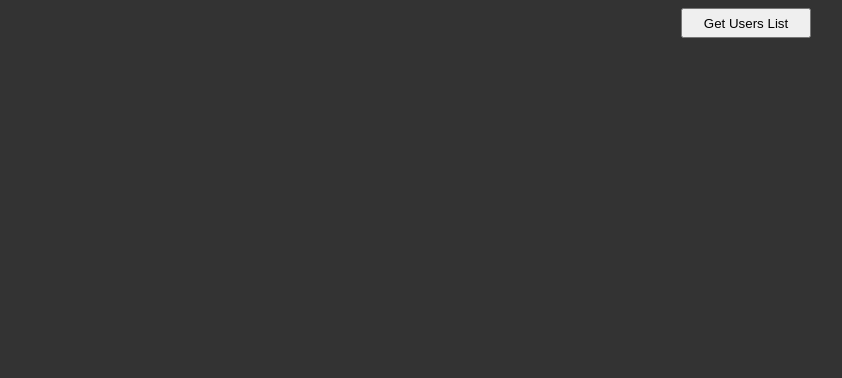
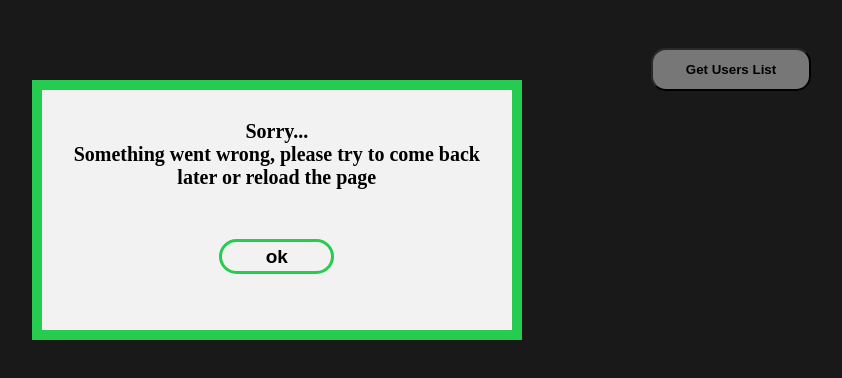
Before and after one commit to Nikolay-Halai/JS_Homework, a plain HTML site: page lesson 16/index.html in a window 1280 px wide. Both pictures are taken after a click on the button "Get Users List". Shown: the whole page, without its empty margins (429-1271 px from the left). Drawn offline with Linux system fonts and the light colour scheme; no server answers.

Commit message:
home work 16 added modal error window

```diff
--- a/lesson 16/css/main.css
+++ b/lesson 16/css/main.css
@@ -10,37 +10,51 @@ body {
   }
 
   #btn {
-     width: 130px;
-    height: 30px;
+    width: 160px;
+    height: 43px;
+    margin-top: 40px;
+    font-weight: bold;
+    border-radius: 15px;
+    cursor: pointer;
+  }
+
+  #btn:hover {
+    background-color: #26cc4f;
   }
 
   #tabs .tab {
     display: inline-block;
     position: relative;
-    margin-right: 16px;
+    margin-right: 10px;
     padding: 10px;
     text-align: center;
     font-size: 20px;
     width: 80px;
     background-color: #26cc4f;
-    color: #fff;
-    border-top-left-radius: 10px;
-    border-top-right-radius: 10px;
+    color: #f2f2f2;
+    border-top-left-radius: 15px;
+    border-top-right-radius: 15px;
     cursor: pointer;
+  }
+
+  #tabs .tab:hover {
+    background-color: #f2f2f2;
+    color: #333;
   }
 
   #tabs .content {
        display: flex;
     align-items: center;
     font-style: italic;
-    font-size: 18px;
+    font-size: 25px;
     padding: 20px;
     background-color: #f2f2f2;
   }
 
   img {
     margin-right: 30px;
-
+    min-height: 130px;
+    object-fit: cover;
   }
 
   #tabs .hide {
@@ -52,6 +66,50 @@ body {
   }
 
   #tabs .activeBtn {
-      background-color: #fff;
+      background-color: #f2f2f2;
       color: #000;
   }
+
+
+
+  #shadow {
+    position: fixed;
+    width: 100%;
+    height: 100%;
+    z-index: 5;
+    background: #000;
+    opacity: 0.5;
+    left: 0;
+    top: 0;
+  }
+
+  #errorModal {
+    position: fixed;
+    height: 220px;
+    width: 450px;
+    z-index: 10;
+    border: 10px solid #26cc4f;
+    background-color: #f2f2f2;
+    top: 10%;
+    left: 36%;
+    font-size: 20px;
+    font-weight: bold;
+    padding: 10px;
+    text-align: center;
+  }
+
+  .errorBtn {
+    height: 35px;
+    width: 115px;
+    font-weight: bold;
+    font-size: 19px;
+    background-color:  #f2f2f2;
+    border: 3px solid #26cc4f;
+    border-radius: 25px;
+    margin-top: 30px;
+    cursor: pointer;
+  }
+
+  .errorBtn:hover {
+    background-color: #26cc4f;
+  }
--- a/lesson 16/js/main.js
+++ b/lesson 16/js/main.js
@@ -12,7 +12,8 @@ function dataReqest() {
     var xhr = new XMLHttpRequest();
 
     xhr.open('GET', 'https://reqres.in/api/users?page=2');
-    // xhr.open("GET", "https://httpstat.us/0");
+    // xhr.open("GET", "https://httpstat.us/500");
+
     xhr.send();
 
     xhr.onload = function () {
@@ -24,14 +25,43 @@ function dataReqest() {
             createTab(person);
 
         } else {
-            alert('Ошибка: ' + this.status + this.statusText);
+            errorModal();
         }
     };
 
     xhr.onerror = function () {
-        alert('Ошибка: ' + this.status + this.statusText);
+        errorModal();
     };
 }
+
+
+function errorModal () {
+    var body = document.getElementsByTagName('body');
+    body = body[0];
+
+    var shadow = document.createElement('div');
+    shadow.id = 'shadow';
+
+    body.appendChild(shadow);
+
+    var errorModal = document.createElement('div');
+    errorModal.id = 'errorModal';
+
+    errorModal.innerHTML = '<p>Sorry...<br> Something went wrong, please try to come back later or reload the page</p>' +
+                            '<button class = "errorBtn">ok</button>';
+
+    body.appendChild(errorModal);
+
+    var errorBtn = errorModal.getElementsByClassName('errorBtn');
+    errorBtn = errorBtn[0];
+
+    errorBtn.onclick = function() {
+        shadow.remove();
+        errorModal.remove();
+    };
+}
+
+
 
 function createTab(arr) {
     var tabs = document.getElementById('tabs');
@@ -55,9 +85,9 @@ function createTab(arr) {
     hideTabsContent(1);
 }
 
+
 var tabBtn = document.getElementsByClassName('tab');
 var content = document.getElementsByClassName('content');
-
 
 function hideTabsContent(hide) {
     for (var i = hide; i < content.length; i++) {
@@ -67,7 +97,6 @@ function hideTabsContent(hide) {
         tabBtn[i].classList.remove('activeBtn');
     }
 }
-
 
 tabs.onclick = function (event) {
     var target = event.target;
```
